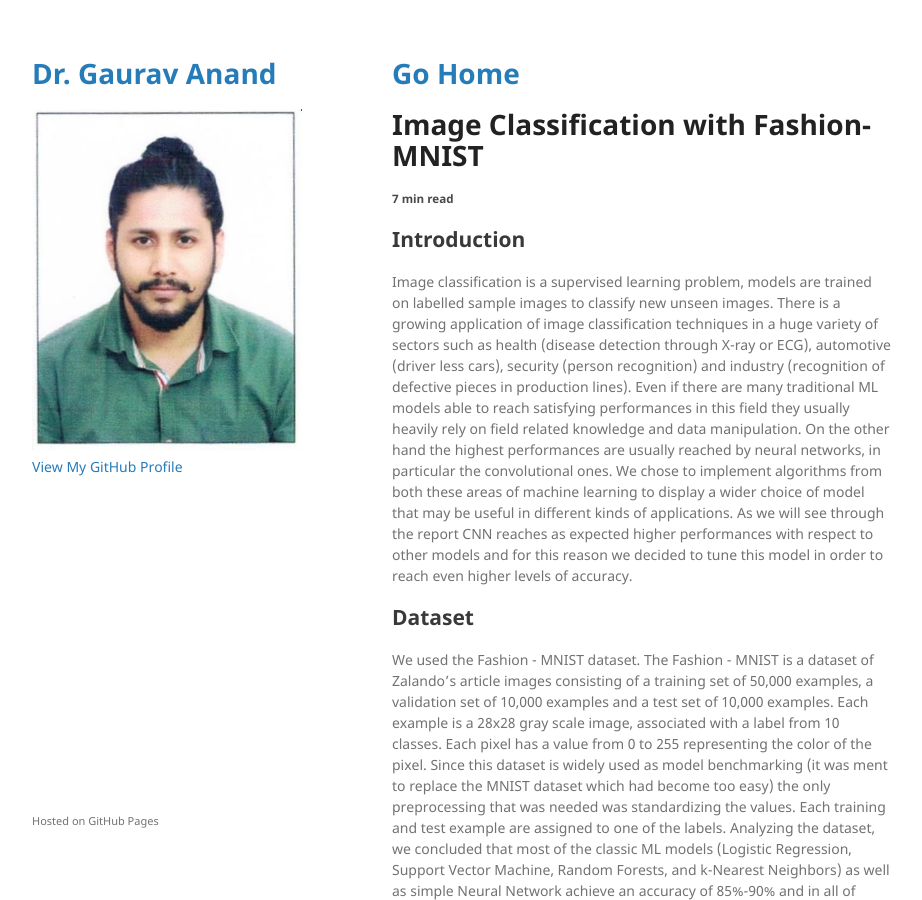
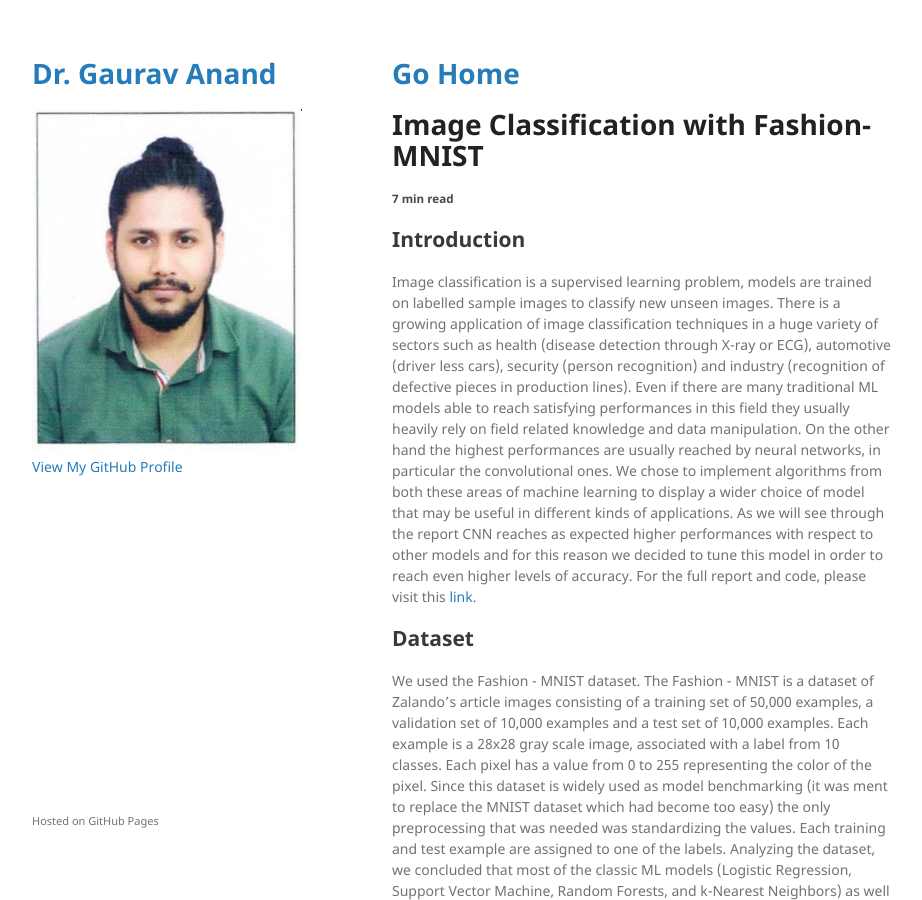
Before and after one commit to anandgrv/anandgrv.github.io, a Jekyll site: the page built from zalando.md, in a window 1280 px wide and 900 px high. Shown: the whole window, without its empty margins (178-1100 px from the left). Built offline with Jekyll 4.4.1, drawn with Linux system fonts in a browser that asks for light colours; our own code applies the rules of GitHub Pages for plain Markdown files.

Commit message:
Update zalando.md

```diff
--- a/zalando.md
+++ b/zalando.md
@@ -10,7 +10,8 @@ layout: default
 ## Introduction
 Image classification is a supervised learning problem, models are trained on labelled sample images to classify
 new unseen images. There is a growing application of image classification techniques in a huge variety of sectors
-such as health (disease detection through X-ray or ECG), automotive (driver less cars), security (person recognition) and industry (recognition of defective pieces in production lines). Even if there are many traditional ML models able to reach satisfying performances in this field they usually heavily rely on field related knowledge and data manipulation. On the other hand the highest performances are usually reached by neural networks, in particular the convolutional ones. We chose to implement algorithms from both these areas of machine learning to display a wider choice of model that may be useful in different kinds of applications. As we will see through the report CNN reaches as expected higher performances with respect to other models and for this reason we decided to tune this model in order to reach even higher levels of accuracy.
+such as health (disease detection through X-ray or ECG), automotive (driver less cars), security (person recognition) and industry (recognition of defective pieces in production lines). Even if there are many traditional ML models able to reach satisfying performances in this field they usually heavily rely on field related knowledge and data manipulation. On the other hand the highest performances are usually reached by neural networks, in particular the convolutional ones. We chose to implement algorithms from both these areas of machine learning to display a wider choice of model that may be useful in different kinds of applications. As we will see through the report CNN reaches as expected higher performances with respect to other models and for this reason we decided to tune this model in order to reach even higher levels of accuracy. For the full report and code, please visit this [link](https://github.com/grvanand001/zalando).
+
 
 ## Dataset
 We used the Fashion - MNIST dataset. The Fashion - MNIST is a dataset of Zalando’s article images consisting of
```
